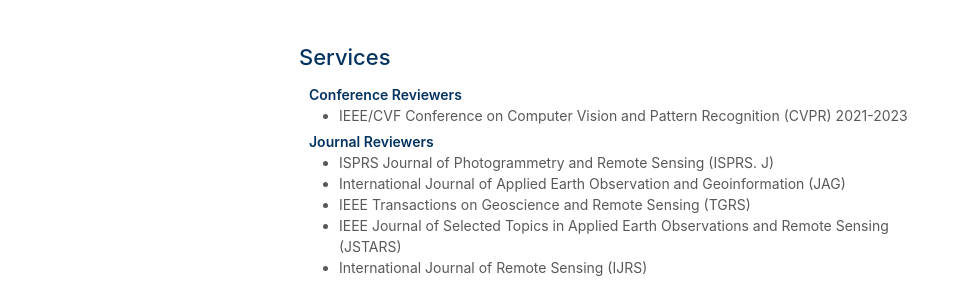
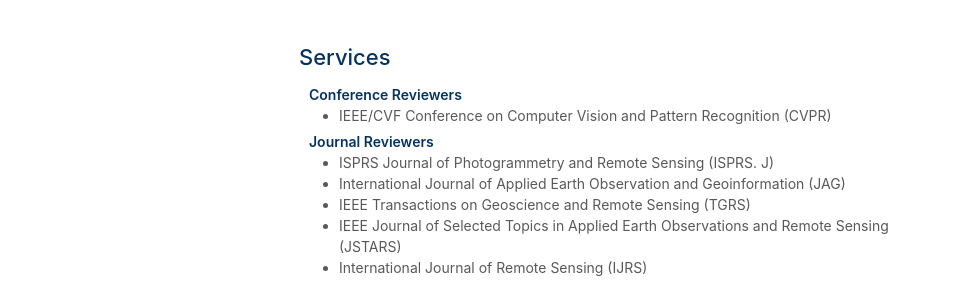
Before and after one commit to Margin1996/WHUlwb.github.io, a Jekyll site: the page built from index.md, in a window 1280 px wide and 900 px high, scrolled down 580 px. Shown: the part 490-790 px from the top of the window, without its empty margins (171-1135 px from the left). Built offline with Jekyll 4.4.1, drawn with Linux system fonts in a browser that asks for light colours; nearby versions of some CDN libraries; a style sheet for code colours, icons or effects is not loaded; our own code applies the rules of GitHub Pages for plain Markdown files.

Commit message:
Update services.md

```diff
--- a/_includes/services.md
+++ b/_includes/services.md
@@ -3,7 +3,7 @@
 <h4 style="margin:0 10px 0;">Conference Reviewers</h4>
 
 <ul style="margin:0 0 5px;">
-  <li><a href="http://cvpr2023.thecvf.com/"><autocolor>IEEE/CVF Conference on Computer Vision and Pattern Recognition (CVPR) 2021-2023</autocolor></a></li>
+  <li><a href="http://cvpr2023.thecvf.com/"><autocolor>IEEE/CVF Conference on Computer Vision and Pattern Recognition (CVPR)</autocolor></a></li>
 </ul>
 
 <h4 style="margin:0 10px 0;">Journal Reviewers</h4>
```
